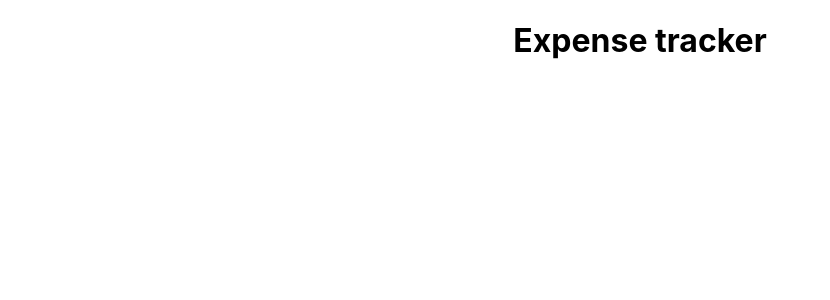
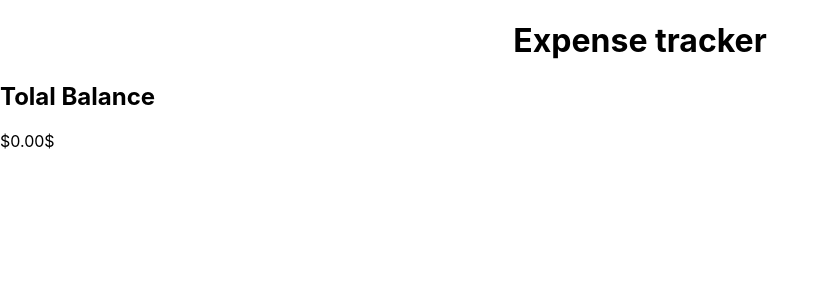
Before and after one commit to sGabunia/expensetracker, a React (Create React App) app: page / in a window 1280 px wide. Shown: the top 300 px of the page, without its empty margins (0-830 px from the left). Built offline with nearby package versions, Linux system fonts and the light colour scheme.

Commit message:
added balance element

```diff
--- a/src/App.js
+++ b/src/App.js
@@ -1,10 +1,12 @@
 import React from "react";
 import Header from "./components/Header/Header";
+import Tracker from "./components/Tracker/Tracker";
 
 function App() {
   return (
     <div>
       <Header />
+      <Tracker />
     </div>
   );
 }
```
Also changed, not shown: src/components/Tracker/Tracker.css (added), src/components/Tracker/Traker.css (deleted).
